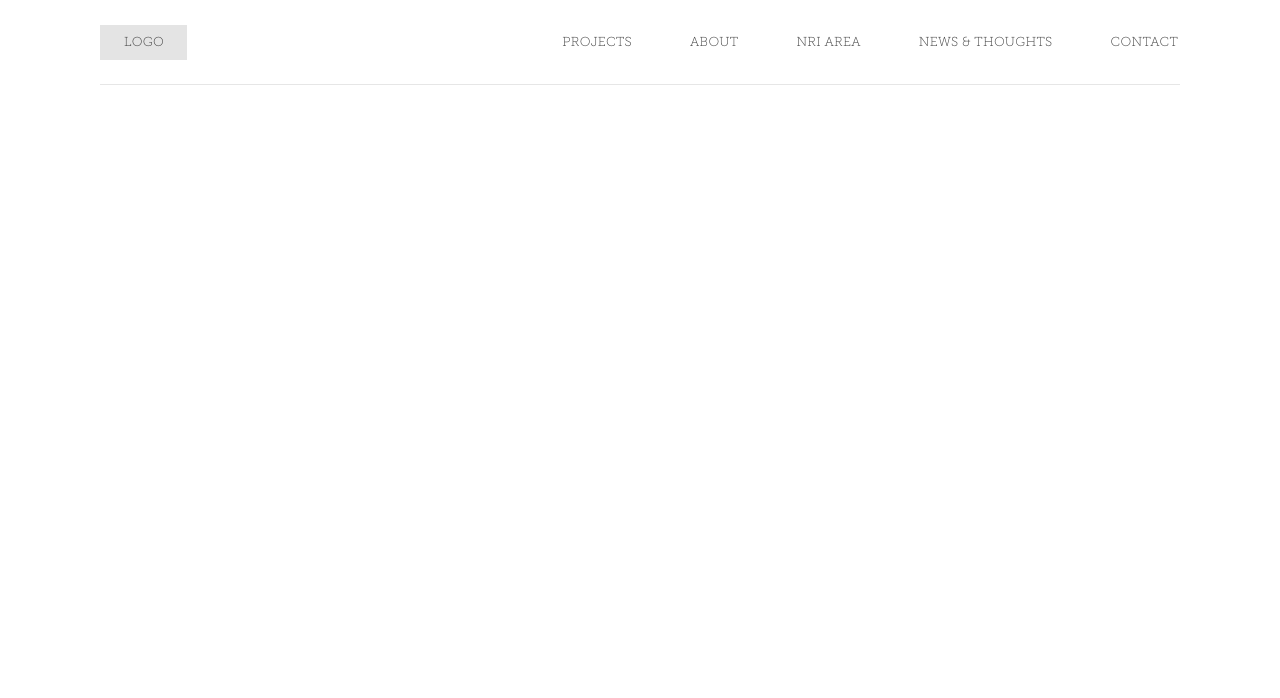
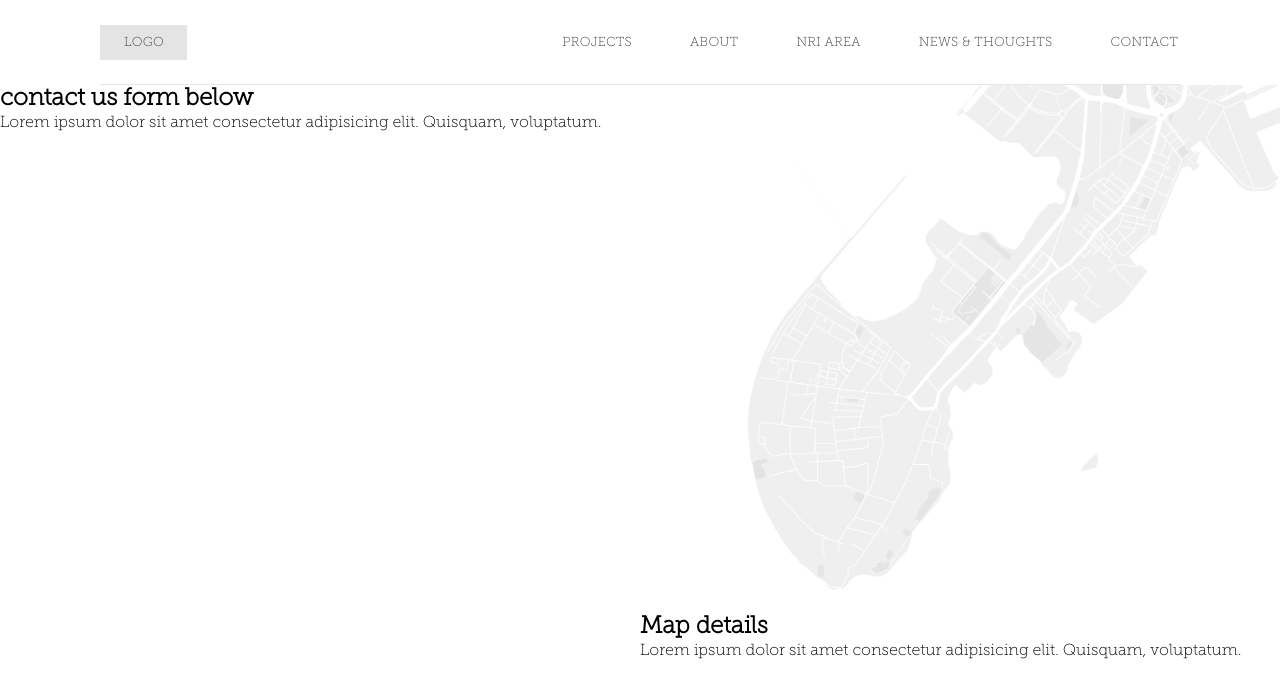
Before and after one commit to omkarhcode/bcd-contact-us, a PHP site: page / in a window 1280 px wide. Shown: the top 698 px of the page. Run offline with PHP 8.4, Linux system fonts and the light colour scheme.

Commit message:
Add contact us section and map details

```diff
--- a/index.php
+++ b/index.php
@@ -27,8 +27,23 @@
             <a class="" href="#">NEWS & THOUGHTS</a>
             <a class="" href="#">CONTACT</a>
         </nav>
+        <!-- add line -->
+        <!-- <div class="line"></div> -->
     </header>
 
+
+
+    <section class="section">
+        <div class="contact-us-container">
+            <h1>contact us form below</h1>
+            <p>Lorem ipsum dolor sit amet consectetur adipisicing elit. Quisquam, voluptatum.</p>
+        </div>
+        <div class="map-container">
+            <img src="assets/map.png" alt="" class="map">
+            <h1>Map details</h1>
+            <p>Lorem ipsum dolor sit amet consectetur adipisicing elit. Quisquam, voluptatum.</p>
+        </div>
+    </section>
 
 
 
--- a/style.css
+++ b/style.css
@@ -92,6 +92,20 @@
   cursor: pointer;
 }
 
+/* SECTION  */
+.section {
+  display: flex;
+}
+
+.section .contact-us-container,
+.section .map-container {
+  flex: 1;
+}
+
+.section .map-container .map {
+  width: 100%;
+  height: auto;
+}
 /* BREAKPOINTS */
 @media (max-width: 992px) {
   .header {
@@ -146,4 +160,8 @@
     text-align: center;
     margin: 50px 0 !important;
   }
+
+  .section {
+    flex-direction: column;
+  }
 }
```
Also changed, not shown: assets/map.png (added).
